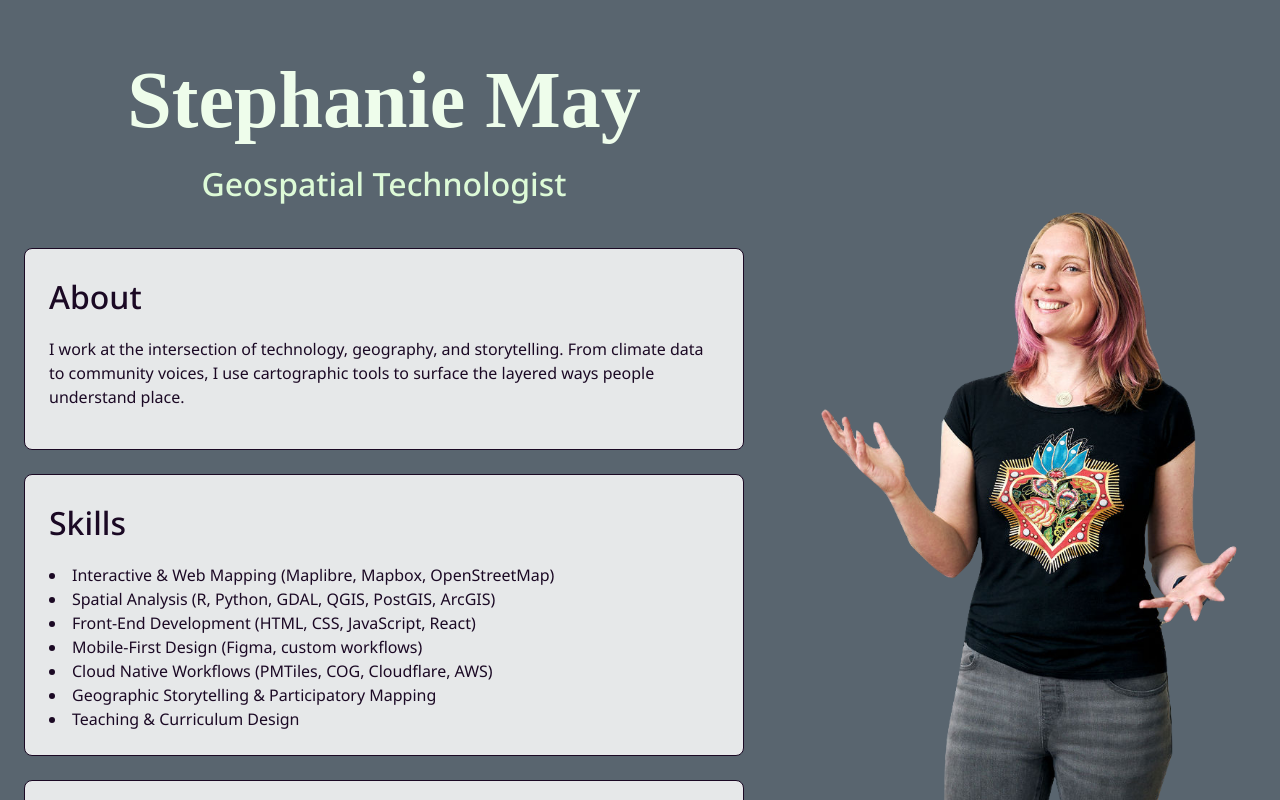
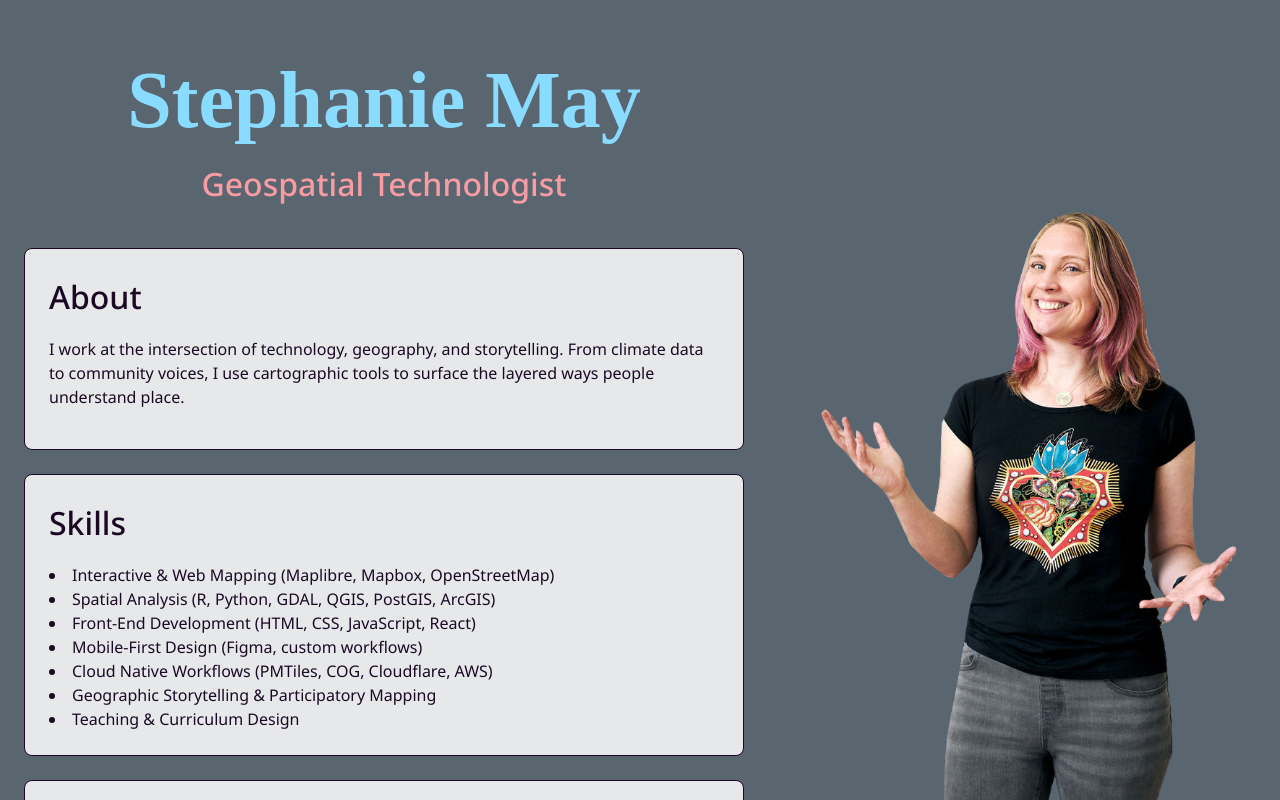
Before and after one commit to mizmay/mizmay.com, a Next.js app: page / in a window 1280 px wide. Shown: the top 800 px of the page. Built offline with nearby package versions, Linux system fonts and the light colour scheme; a web font is replaced by a local one.

Commit message:
Color tweaks

```diff
--- a/styles/globals.css
+++ b/styles/globals.css
@@ -63,7 +63,7 @@ section {
 h1, .h1 {
   font-size: 5rem;
   font-weight: var(--font-weight-bold);
-  color: theme('colors.light_green.900');
+  color: theme('colors.pale_azure.600');
   @apply font-marker;
 }
 
@@ -77,7 +77,7 @@ h2, .h2 {
 h3, .h3 {
   font-size: 2rem;
   font-weight: var(--font-weight-medium);
-  color: theme('colors.light_green.800');
+  color: theme('colors.light_coral.600');
   margin-bottom: 0.5em;
 }
 
@@ -94,7 +94,7 @@ a {
 }
 
 a:hover {
-  color: theme('colors.system_pink.DEFAULT');
+  color: theme('colors.pale_azure.400');
 }
 
 .contact-link {
@@ -108,7 +108,7 @@ a:hover {
 }
 
 .contact-link:hover {
-  color: theme('colors.system_pink.DEFAULT');
+  color: theme('colors.pale_azure.400');
 }
 
 .contact-link svg {
```
